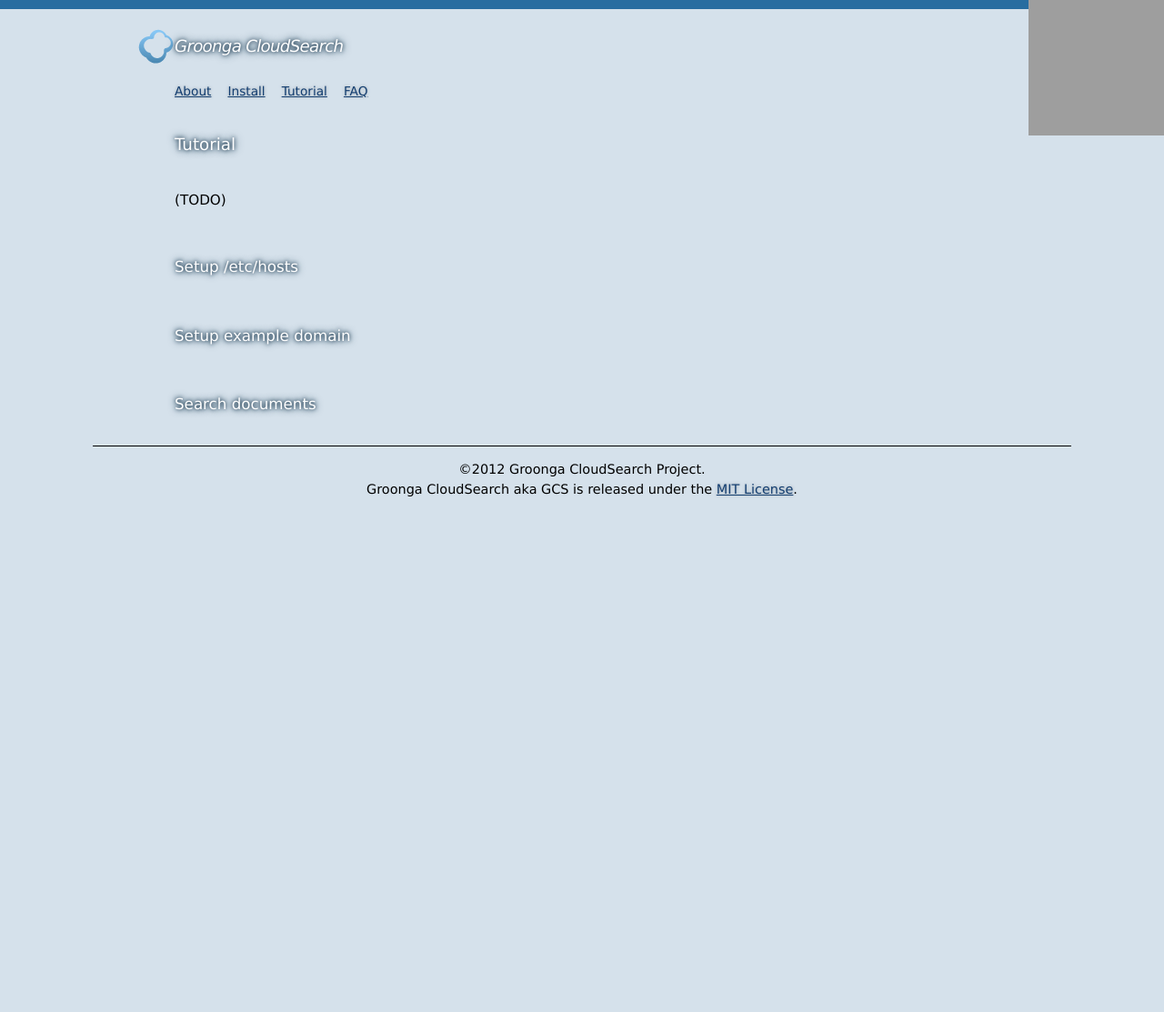
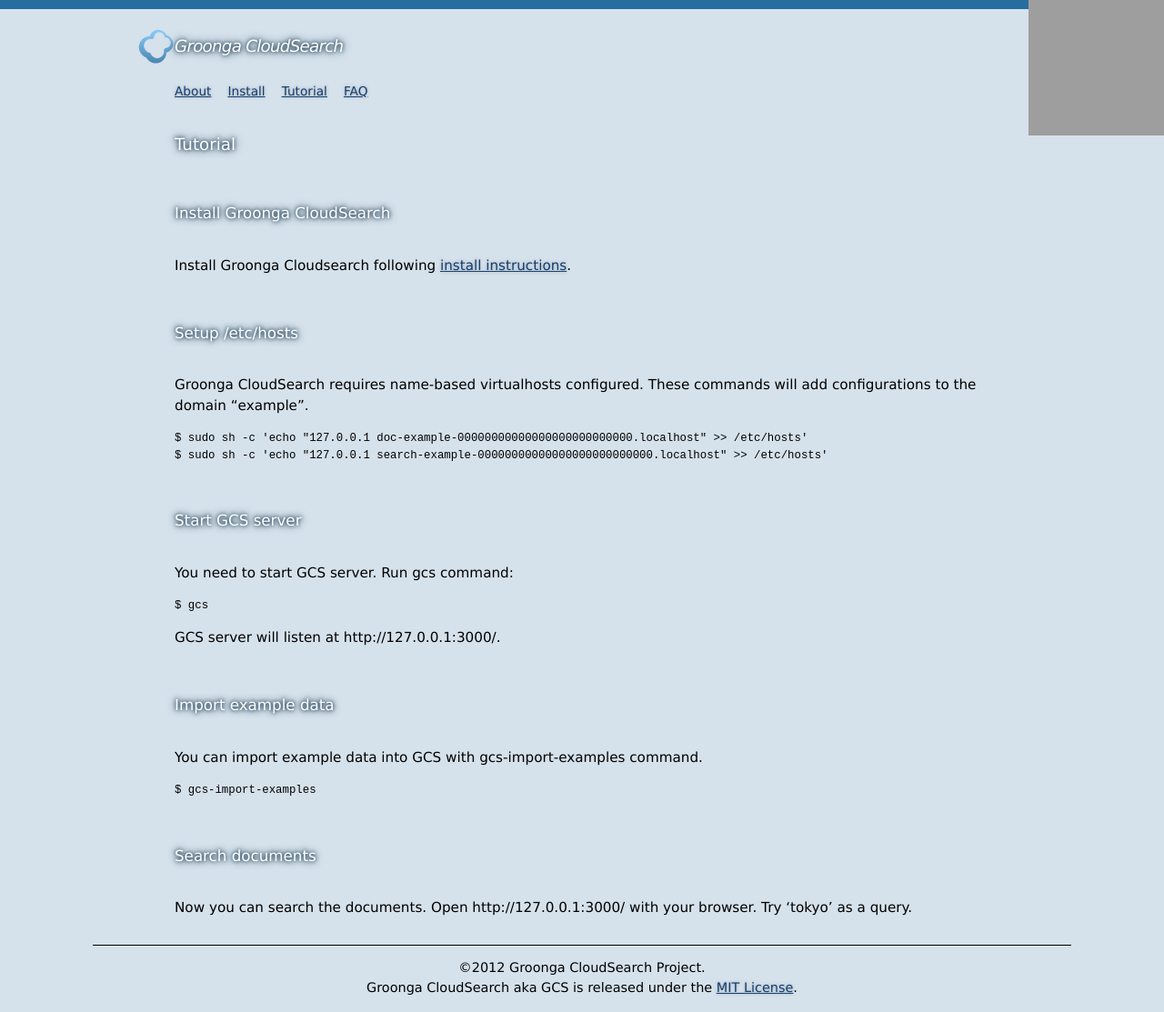
Before and after one commit to groonga/gcs.groonga.org, a Jekyll site: the page built from tutorial/index.md, in a window 1280 px wide. Shown: the whole page at 91% size. Built offline with Jekyll 4.4.1, drawn with Linux system fonts in a browser that asks for light colours; before the commit the page ends 900 px from its top, so only the background shows below that; grey boxes are pictures that could not be loaded.

Commit message:
Write tutorial (still working)

```diff
--- a/tutorial/index.md
+++ b/tutorial/index.md
@@ -2,13 +2,34 @@
 layout: default
 title: Tutorial
 ---
-
 # Tutorial
 
-(TODO)
+## Install Groonga CloudSearch
+
+Install Groonga Cloudsearch following [install instructions](../install/).
 
 ## Setup /etc/hosts
 
-## Setup example domain
+Groonga CloudSearch requires name-based virtualhosts configured. These commands will add configurations to the domain "example".
+
+    $ sudo sh -c 'echo "127.0.0.1 doc-example-00000000000000000000000000.localhost" >> /etc/hosts'
+    $ sudo sh -c 'echo "127.0.0.1 search-example-00000000000000000000000000.localhost" >> /etc/hosts'
+
+## Start GCS server
+
+You need to start GCS server. Run gcs command:
+
+    $ gcs
+
+GCS server will listen at http://127.0.0.1:3000/.
+
+## Import example data
+
+You can import example data into GCS with gcs-import-examples command.
+
+    $ gcs-import-examples
 
 ## Search documents
+
+Now you can search the documents. Open http://127.0.0.1:3000/ with your browser.
+ Try 'tokyo' as a query.
```
